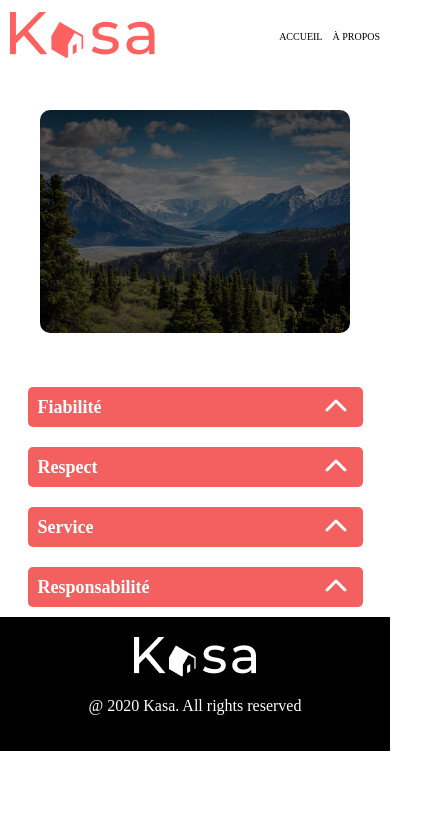
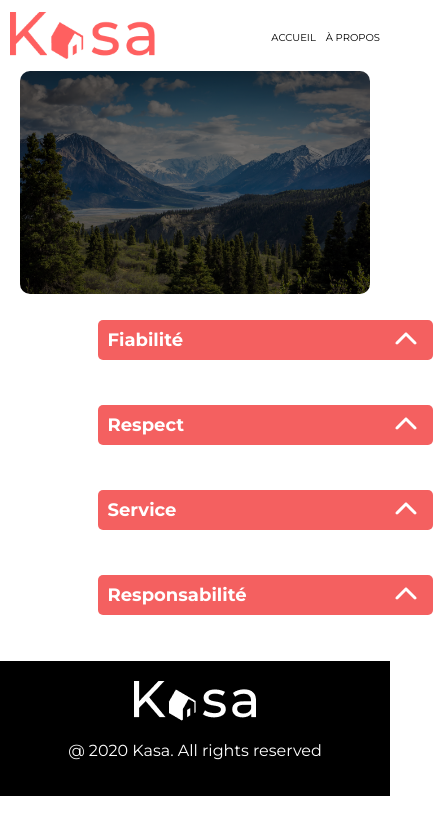
Before and after one commit to Gizmoux/Kaza, a React (Vite) app: page /about in a window 390 px wide. Shown: the top 834 px of the page, 433 px wide, since content can reach past the window. Built offline with nearby package versions, Linux system fonts and the light colour scheme.

Commit message:
💄 CSS update responsive

```diff
--- a/index.html
+++ b/index.html
@@ -4,6 +4,12 @@
 		<meta charset="UTF-8" />
 		<link rel="icon" type="image/svg+xml" href="/vite.svg" />
 		<meta name="viewport" content="width=device-width, initial-scale=1.0" />
+		<link rel="preconnect" href="https://fonts.googleapis.com" />
+		<link rel="preconnect" href="https://fonts.gstatic.com" crossorigin />
+		<link
+			href="https://fonts.googleapis.com/css2?family=Montserrat:ital,wght@0,100..900;1,100..900&display=swap"
+			rel="stylesheet"
+		/>
 		<title>Kaza</title>
 	</head>
 	<body>
--- a/src/components/Collapse.jsx
+++ b/src/components/Collapse.jsx
@@ -7,7 +7,7 @@ const Collapse = ({ title, content, children }) => {
 		setIsCollapseOpen(!isCollapseOpen);
 	};
 	return (
-		<div>
+		<div className="main-collapse-container">
 			<div className="collapse-container" onClick={handleCollapse}>
 				<h1>{title}</h1>
 				<img
--- a/style/About.scss
+++ b/style/About.scss
@@ -1,9 +1,21 @@
 .about-collapse {
 	display: flex;
 	flex-direction: column;
+	justify-content: center;
 	align-items: center;
+	margin: 3% 10%;
 }
+
 @media screen and (max-width: 768px) {
 	.about-collapse {
+		max-width: 768px;
+		margin: 3% 25%;
 	}
 }
+
+@media screen and (max-width: 375px) {
+	.about-collapse {
+		max-width: 375px;
+		margin: 0;
+	}
+}
--- a/style/App.scss
+++ b/style/App.scss
@@ -1,5 +1,7 @@
 body {
 	margin: 0;
 	padding: 0;
-	font-family: 'Montserrat';
 }
+* {
+	font-family: 'Montserrat', sans-serif;
+}
--- a/style/Banner.scss
+++ b/style/Banner.scss
@@ -1,7 +1,7 @@
 .banner-container {
 	position: relative;
 	text-align: center;
-	padding: 40px;
+	margin: 0 20px;
 }
 
 .banner-image {
@@ -20,13 +20,17 @@
 	color: white;
 	z-index: 1;
 	font-size: 40px;
-	font-weight: lighter;
+}
+@media screen and (max-width: 768px) {
+	.banner-container {
+	}
 }
 @media screen and (max-width: 375px) {
 	.banner-container h1 {
-		font-size: 24px;
+		font-size: 19px;
 		width: 180px;
 		text-align: start;
+		margin-left: -11%;
 	}
 	.banner-image {
 		height: 111px;
--- a/style/Card.scss
+++ b/style/Card.scss
@@ -5,7 +5,7 @@
 
 .card-container {
 	background-color: #f6f6f6;
-	padding: 50px;
+	padding: 20px;
 	border-radius: 15px;
 	display: grid;
 	grid-template-columns: repeat(3, 1fr);
@@ -14,18 +14,32 @@
 }
 
 .card-title {
-	color: #f46060;
-	margin-top: 0;
+	color: white;
+	position: absolute;
+	bottom: 0px;
+	left: 10px;
 }
 
 .link-style {
 	text-decoration: none;
+	position: relative;
 }
 .card-image {
 	width: 100%;
 	height: 100%;
 	border-radius: 10px;
 	object-fit: cover;
+}
+@media screen and (max-width: 768px) {
+	.card-container {
+		grid-template-columns: repeat(2, 1fr);
+	}
+	.cardItem {
+		height: 450px;
+	}
+	.card-title {
+		font-size: 12px;
+	}
 }
 @media screen and (max-width: 375px) {
 	.card-container {
@@ -34,4 +48,9 @@
 	.cardItem {
 		height: 255px;
 	}
+	.page-container {
+		width: 100%;
+		margin: 0;
+		padding: 0;
+	}
 }
--- a/style/Collapse.scss
+++ b/style/Collapse.scss
@@ -1,27 +1,31 @@
+.main-collapse-container {
+	width: 100%;
+	margin: 0px 10px;
+	padding-bottom: 25px;
+}
 .collapse-container {
 	background-color: #f46060;
 	color: white;
 	border-radius: 5px;
 	display: flex;
-	flex-wrap: wrap;
 	align-items: center;
 	justify-content: space-between;
-	height: auto;
-	width: 540px;
-	margin: 10px 10px;
+	width: 100%;
+	height: 50px;
 	h1 {
-		margin-left: 15px;
-		font-size: 20px;
+		margin-left: 10px;
 	}
 }
 
 .collapse-content {
-	max-width: 500px;
-	margin-left: 30px;
+	margin-left: 15px;
+	width: 90%;
 	ul {
 		list-style: none;
+		margin: 0 -20px;
 	}
 }
+
 .chevron-up {
 	transform: rotate(180deg);
 	margin-right: 15px;
@@ -33,24 +37,7 @@
 	cursor: pointer;
 	transition: all 0.4s ease-in-out;
 }
-@media screen and (max-width: 1200px) {
-	.collapse-container {
-		width: 450px;
-	}
-	.collapse-content {
-		max-width: 400px;
-		margin-left: 25px;
-	}
-}
-@media screen and (max-width: 1000px) {
-	.collapse-container {
-		width: 350px;
-	}
-	.collapse-content {
-		max-width: 300px;
-		margin-left: 15px;
-	}
-}
+
 @media screen and (max-width: 768px) {
 	.collapse-container {
 		display: flex;
@@ -70,10 +57,10 @@
 }
 @media screen and (max-width: 375px) {
 	.collapse-container {
-		margin: 20px 0px 10px 0px;
+		margin: 7% 0% 0% 5%;
 	}
 	.collapse-content {
 		max-width: 300px;
-		margin-left: 15px;
+		margin-left: 30px;
 	}
 }
--- a/style/Product.scss
+++ b/style/Product.scss
@@ -5,15 +5,21 @@
 .product-title h1 {
 	color: #f46060;
 	margin-bottom: -10px;
+	font-weight: 300;
 }
 
 .product-host {
 	display: flex;
-	width: 110px;
+	width: 100px;
 	img {
 		width: 50px;
 		height: 50px;
 		border-radius: 50%;
+	}
+	p {
+		color: #f46060;
+		display: flex;
+		justify-content: end;
 	}
 }
 .product-infos {
@@ -35,9 +41,9 @@
 	// padding: 20px 40px;
 }
 @media screen and (max-width: 768px) {
-	.product-description {
-		flex-direction: column;
-		align-items: center;
+	.main-collapse-container {
+		// max-width: 768px;
+		// width: 60%;
 	}
 	.product-title h1 {
 		font-weight: 500;
@@ -45,14 +51,14 @@
 	}
 	.container-title-host {
 		display: flex;
-		flex-direction: column;
+		// flex-direction: column;
 
 		align-items: center;
 		font-size: 12px;
 	}
 	.product-infos {
 		display: flex;
-		flex-direction: column;
+		// flex-direction: column;
 		align-items: center;
 		margin-top: 10px;
 	}
--- a/style/Rating.scss
+++ b/style/Rating.scss
@@ -5,6 +5,7 @@
 }
 .rating-container {
 	display: flex;
+	gap: 10px;
 }
 .star-color {
 	color: #f46060;
--- a/style/Tag.scss
+++ b/style/Tag.scss
@@ -21,4 +21,7 @@
 	}
 }
 @media screen and (max-width: 375px) {
+	.tag-container {
+		gap: 65px;
+	}
 }
```
